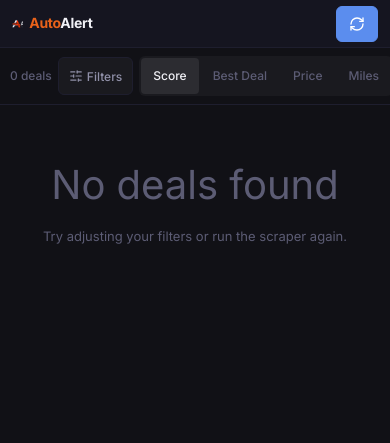
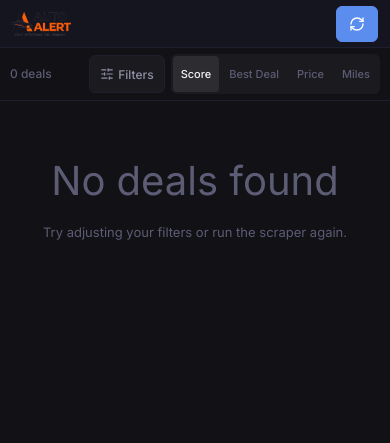
Before and after one commit to SnoopLawg/FBMarketCarScraper, a Flask app: page / in a window 390 px wide. Shown: the top 443 px of the page. Run offline with Flask 3, Linux system fonts and the light colour scheme; some libraries are stand-ins or nearby versions.

Commit message:
Update logo/favicon with new AutoAlert branding for dark background
Gray outlines converted to light/white for dark bg visibility.
Navbar uses full logo image instead of icon + CSS text.

Co-Authored-By: Claude Opus 4.6 (1M context) <noreply@anthropic.com>

```diff
--- a/static/css/base.css
+++ b/static/css/base.css
@@ -3,6 +3,7 @@
    ───────────────────────────────────────────────────────── */
 
 *, *::before, *::after { margin: 0; padding: 0; box-sizing: border-box; }
+html { overflow-x: hidden; }
 
 body {
     font-family: var(--font);
--- a/static/css/components.css
+++ b/static/css/components.css
@@ -410,12 +410,16 @@ select.input {
     .carousel-btn { opacity: 1; }
 
     /* Toolbar */
-    .toolbar { top: var(--nav-height-mobile); padding: 8px 0; }
+    .toolbar { top: var(--nav-height-mobile); padding: 6px 0; }
     .toolbar-inner {
         padding: 0 10px; gap: 6px;
         flex-wrap: nowrap;
+        overflow: hidden;
     }
-    .toolbar-count { font-size: 12px; white-space: nowrap; }
+    .toolbar-count { font-size: 12px; white-space: nowrap; flex-shrink: 0; }
+    .filter-toggle-mobile { flex-shrink: 0; }
+    .sort-group { flex-shrink: 1; min-width: 0; overflow-x: auto; -webkit-overflow-scrolling: touch; }
+    .sort-btn { padding: 5px 8px; font-size: 11px; }
     /* Hide desktop dropdowns on mobile — they move into the filter row */
     .toolbar-desktop-filter { display: none !important; }
     .sort-group { overflow-x: auto; flex-wrap: nowrap; flex-shrink: 0; }
--- a/templates/base.html
+++ b/templates/base.html
@@ -20,7 +20,7 @@
 <body>
     <nav class="topnav">
         <div class="topnav-inner">
-            <a href="/" class="topnav-brand"><img src="/static/logo-icon.png" alt="" style="height:32px;vertical-align:middle;margin-right:6px"><span style="color:#e8621a">Auto</span><span style="color:var(--text-primary)">Alert</span></a>
+            <a href="/" class="topnav-brand"><img src="/static/logo.png" alt="AutoAlert" style="height:32px;vertical-align:middle"></a>
             <div class="topnav-links">
                 <a href="/" class="topnav-link {% block nav_deals %}{% endblock %}">Deals</a>
                 <a href="/discover" class="topnav-link {% block nav_discover %}{% endblock %}">Discover</a>
```
Also changed, not shown: static/favicon.png, static/logo-icon.png, static/logo.png.
